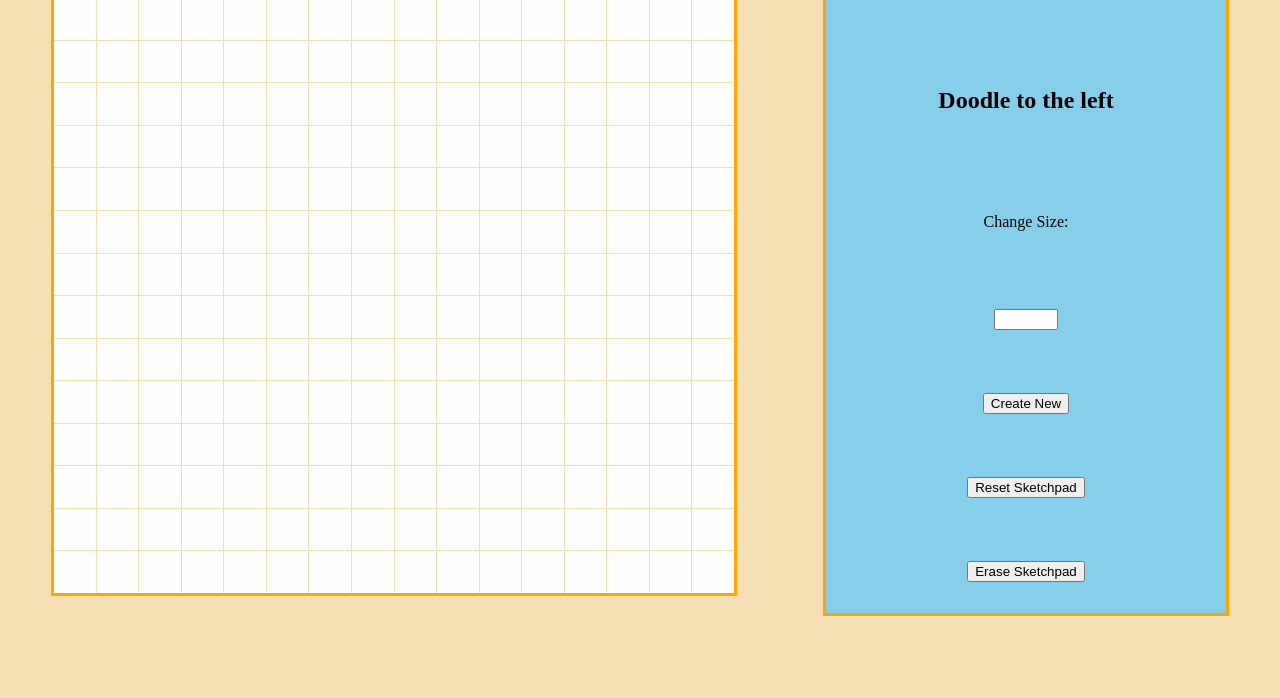
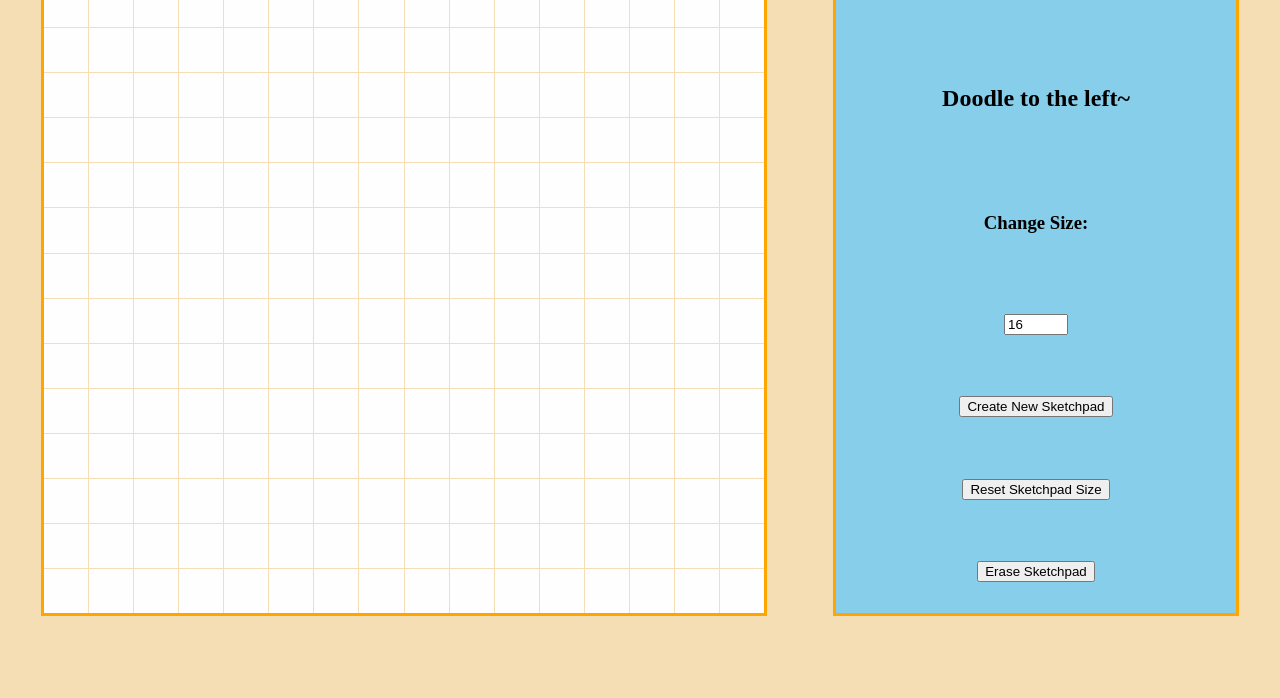
Before and after one commit to Ademoons/EtchASketch, a plain HTML site: page index.html in a window 1280 px wide. Shown: the part 118-816 px from the top of the page. Drawn offline with Linux system fonts and the light colour scheme.

Commit message:
Grid fixed, project finished (no optional black hover effect, review later)

```diff
--- a/index.html
+++ b/index.html
@@ -15,11 +15,11 @@
 
 <div class="navigation">
     <h1 class="navi-items">Etch A Sketch!</h1>
-    <h2 class="navi-items">Doodle to the left</h2>
-    <p class="navi-items">Change Size:</p>
-    <input id="input" type="number" min="1" max="100">
-    <button class="navi-items" id="submit">Create New</button>
-    <button class="navi-items" id="reset">Reset Sketchpad</button>
+    <h2 class="navi-items">Doodle to the left~</h2>
+    <h3 class="navi-items">Change Size:</h3>
+    <input id="input" type="number" min="1" max="100" value="16">
+    <button class="navi-items" id="submit">Create New Sketchpad</button>
+    <button class="navi-items" id="reset">Reset Sketchpad Size</button>
     <button class="navi-items" id="erase">Erase Sketchpad</button>
 </div>
 
--- a/script.js
+++ b/script.js
@@ -51,8 +51,8 @@ function randomNumber() {
   }
 
   function cellColor(e) {
-    return e.target.style.background = `rgb(${randomNumber()},
-      ${randomNumber()}, ${randomNumber()}) `;
+    return e.target.style.background = `rgba(${randomNumber()},
+      ${randomNumber()}, ${randomNumber()}, 0.5) `;
   }
 
   makeRows(16, 16);
--- a/style.css
+++ b/style.css
@@ -1,9 +1,13 @@
+body {
+    height: 100vh;
+  }
+
 .container {
     display: grid;
-    grid-template-columns: minmax(650px, 75%), minmax(150px, 25%);
+    grid-template-columns: minmax(750px, 75%), minmax(250px, 25%);
     place-items: center;
     justify-items: center;
-    align-items: center;
+    align-items: stretch;
 }
 
 :root {
@@ -12,15 +16,8 @@
     background: wheat;
   }
 
-.grid-item {
-    min-width: 30px;
-    min-height: 30px;
-}
-
-
 #etcha {
     display: grid;
-    place-items: center;
     border-style: dashed;
     align-content: stretch;
     justify-items: stretch;
@@ -29,10 +26,11 @@
     grid-row-start: 1;
     grid-template-rows: repeat(var(--grid-rows), 1fr);
     grid-template-columns: repeat(var(--grid-columns), 1fr);
-    min-height: 85vh;
-    min-width: 85vh;
-    max-height: 85vh;
-    max-width: 85vh;
+    min-height: 90vh;
+    min-width: 90vh;
+    max-height: 90vh;
+    max-width: 90vh;
+    overflow: hidden;
     background-color: wheat;
     border: 3px solid orange;
     grid-gap: 1px;
```
